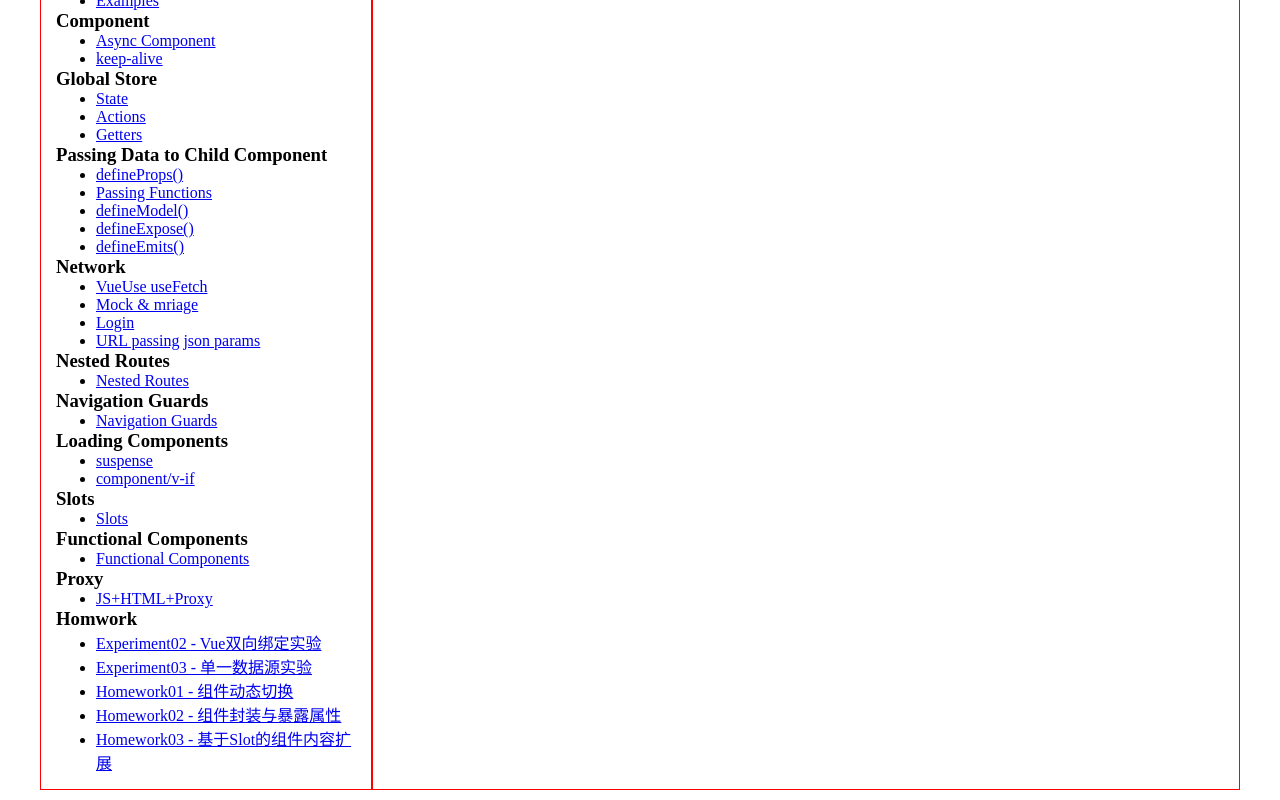
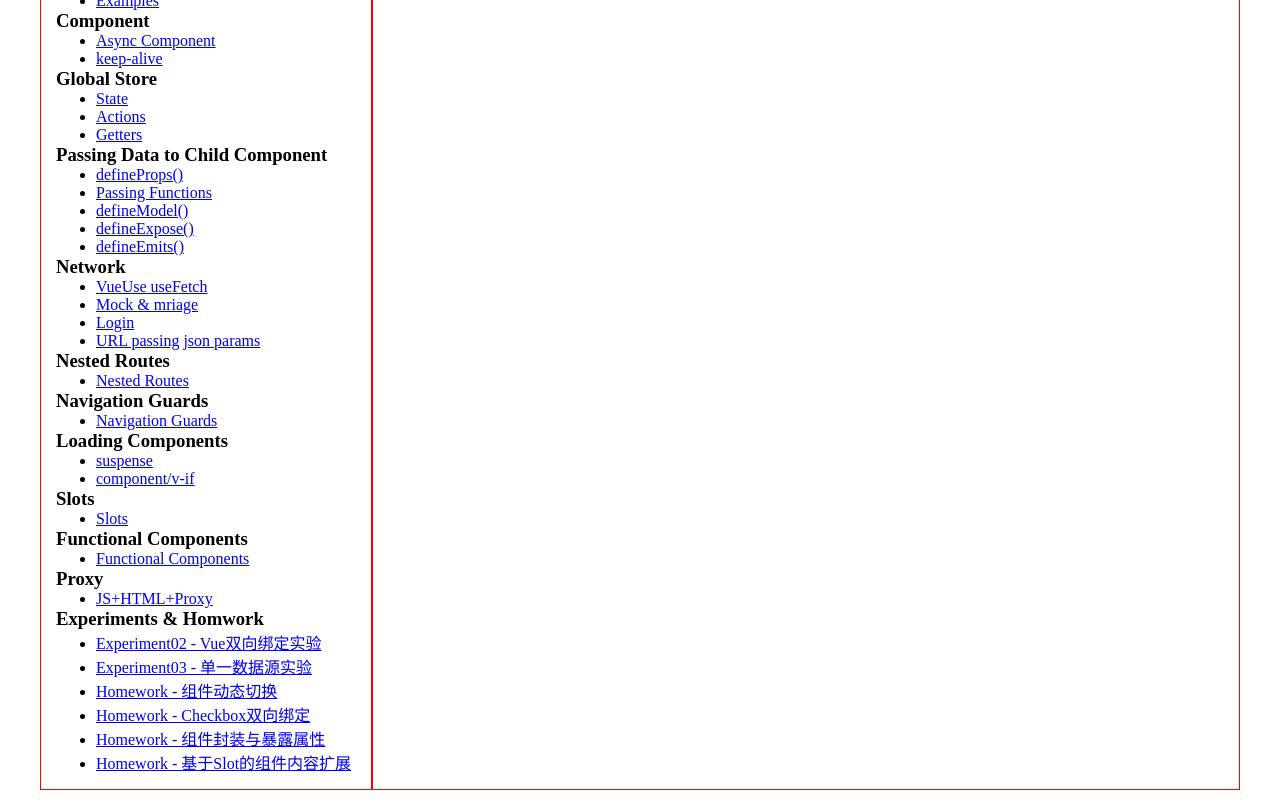
Before and after one commit to bwhyman/vite-vue3-examples, a Vue app: page /example03-1/students/1/homeworks/1 in a window 1280 px wide. Shown: the part 361-1161 px from the top of the page. Built offline with nearby package versions, Linux system fonts and the light colour scheme; what miragejs would draw is missing.

Commit message:
homework04

```diff
--- a/src/router/index.ts
+++ b/src/router/index.ts
@@ -217,6 +217,10 @@ const routes: RouteRecordRaw[] = [
   {
     path: '/homework03',
     component: () => import('@/views/homework03/IndexView.vue')
+  },
+  {
+    path: '/homework04',
+    component: () => import('@/views/homework04/IndexView.vue')
   }
 ]
 
--- a/src/views/SidebarView.vue
+++ b/src/views/SidebarView.vue
@@ -134,7 +134,7 @@
         <a href="/vue-proxy.html" target="_blank">JS+HTML+Proxy</a>
       </li>
     </ul>
-    <h3>Homwork</h3>
+    <h3>Experiments & Homwork</h3>
     <ul>
       <li>
         <router-link to="/exp02">Experiment02 - Vue双向绑定实验</router-link>
@@ -143,14 +143,16 @@
         <router-link to="/exp03">Experiment03 - 单一数据源实验</router-link>
       </li>
       <li>
-        <router-link to="/homework01">Homework01 - 组件动态切换</router-link>
-      </li>
-
-      <li>
-        <router-link to="/homework02">Homework02 - 组件封装与暴露属性</router-link>
+        <router-link to="/homework01">Homework - 组件动态切换</router-link>
       </li>
       <li>
-        <router-link to="/homework03">Homework03 - 基于Slot的组件内容扩展</router-link>
+        <router-link to="/homework04">Homework - Checkbox双向绑定</router-link>
+      </li>
+      <li>
+        <router-link to="/homework02">Homework - 组件封装与暴露属性</router-link>
+      </li>
+      <li>
+        <router-link to="/homework03">Homework - 基于Slot的组件内容扩展</router-link>
       </li>
     </ul>
   </div>
--- /dev/null
+++ b/src/views/homework04/IndexView.vue
@@ -0,0 +1,65 @@
+<script setup lang="ts">
+import { ref } from 'vue'
+
+interface ShortDate {
+  wDate: boolean
+  eDate: boolean
+}
+const wDates = [1, 2, 3, 4, 5]
+const eDates = [6, 7]
+//
+const dayCheckR = ref<ShortDate>({ wDate: false, eDate: false })
+const datesR = ref<number[]>([])
+// 当快捷选择
+const changeShortDateF = () => {
+  const dates = []
+  dayCheckR.value.wDate && dates.push(...wDates)
+  dayCheckR.value.eDate && dates.push(...eDates)
+  datesR.value = dates
+}
+// 当单独选择
+const changeDateF = () => {
+  let exist = true
+  // 判断当前选择是否包含完整的工作日
+  // 一但不包含某工作日停止遍历
+  for (const date of wDates) {
+    exist = datesR.value.includes(date)
+    if (!exist) break
+  }
+  dayCheckR.value.wDate = exist
+  //
+  for (const date of eDates) {
+    exist = datesR.value.includes(date)
+    if (!exist) break
+  }
+  dayCheckR.value.eDate = exist
+}
+</script>
+<template>
+  <div>
+    <h1>Homework - Checkbox双向绑定</h1>
+    <p>
+      快捷选择，与单独选择联动，快捷选择优先级高于单独选择。
+      <br />
+      使用watch监听会形成死循环，且checkbox只能绑定单值，无法从数组中解构元素。只能执行函数，在函数中比较判断实现。
+      <br />
+      checkbox触发顺序：click - v-model - change。因此监听click事件无法获取值，必须监听change事件。
+    </p>
+    <p>
+      <label>
+        <input type="checkbox" v-model="dayCheckR.wDate" @change="changeShortDateF" />
+        工作日 |
+      </label>
+      <label>
+        <input type="checkbox" v-model="dayCheckR.eDate" @change="changeShortDateF" />
+        周末
+      </label>
+    </p>
+    <template v-for="n of 7" :key="n">
+      <label>
+        <input type="checkbox" :value="n" v-model="datesR" @change="changeDateF" />
+        星期 {{ n }} |
+      </label>
+    </template>
+  </div>
+</template>
```
Also changed, not shown: assets/homework04.gif (added), 1 other file (tests, documents, lock files or other folders).
